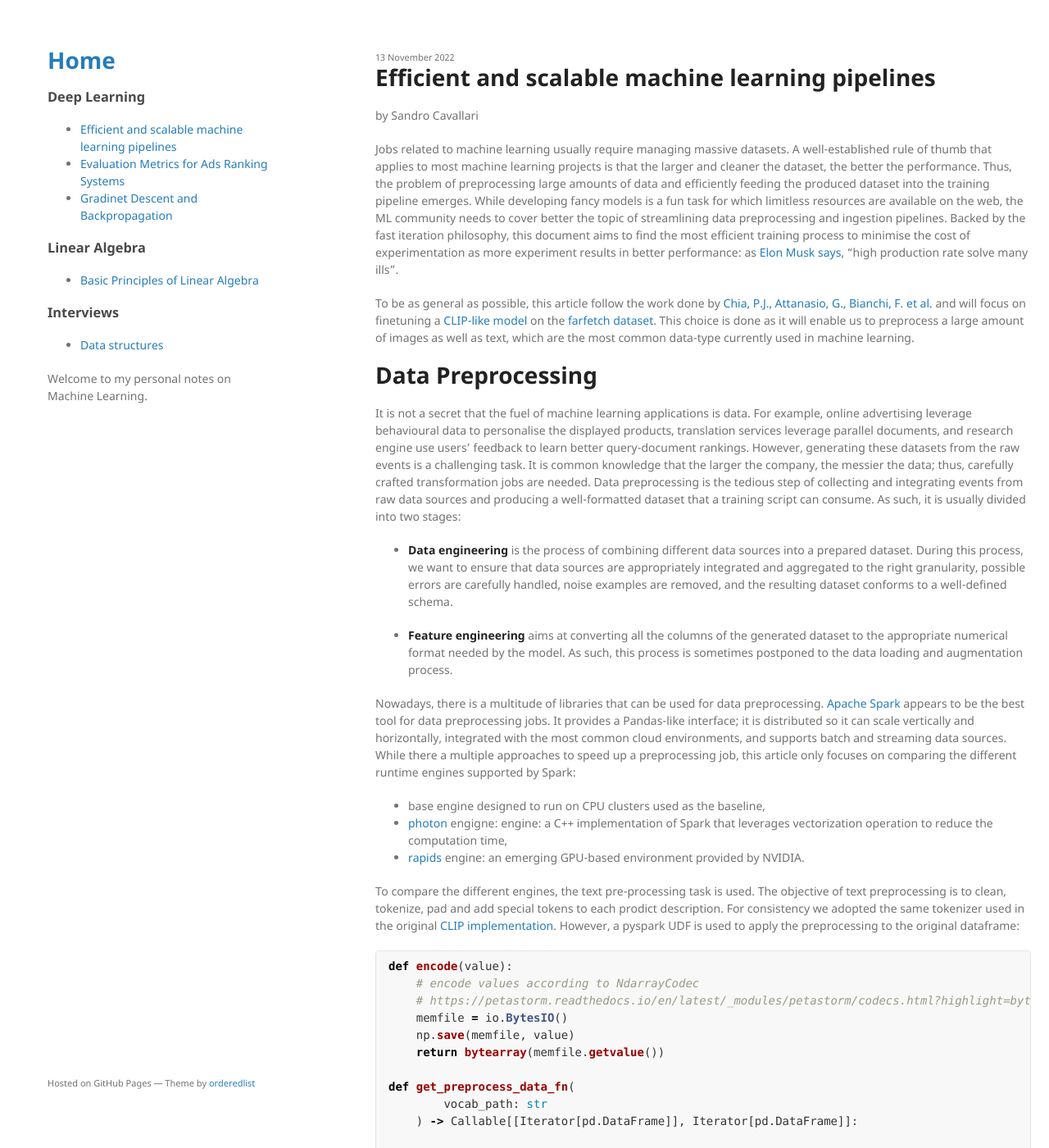
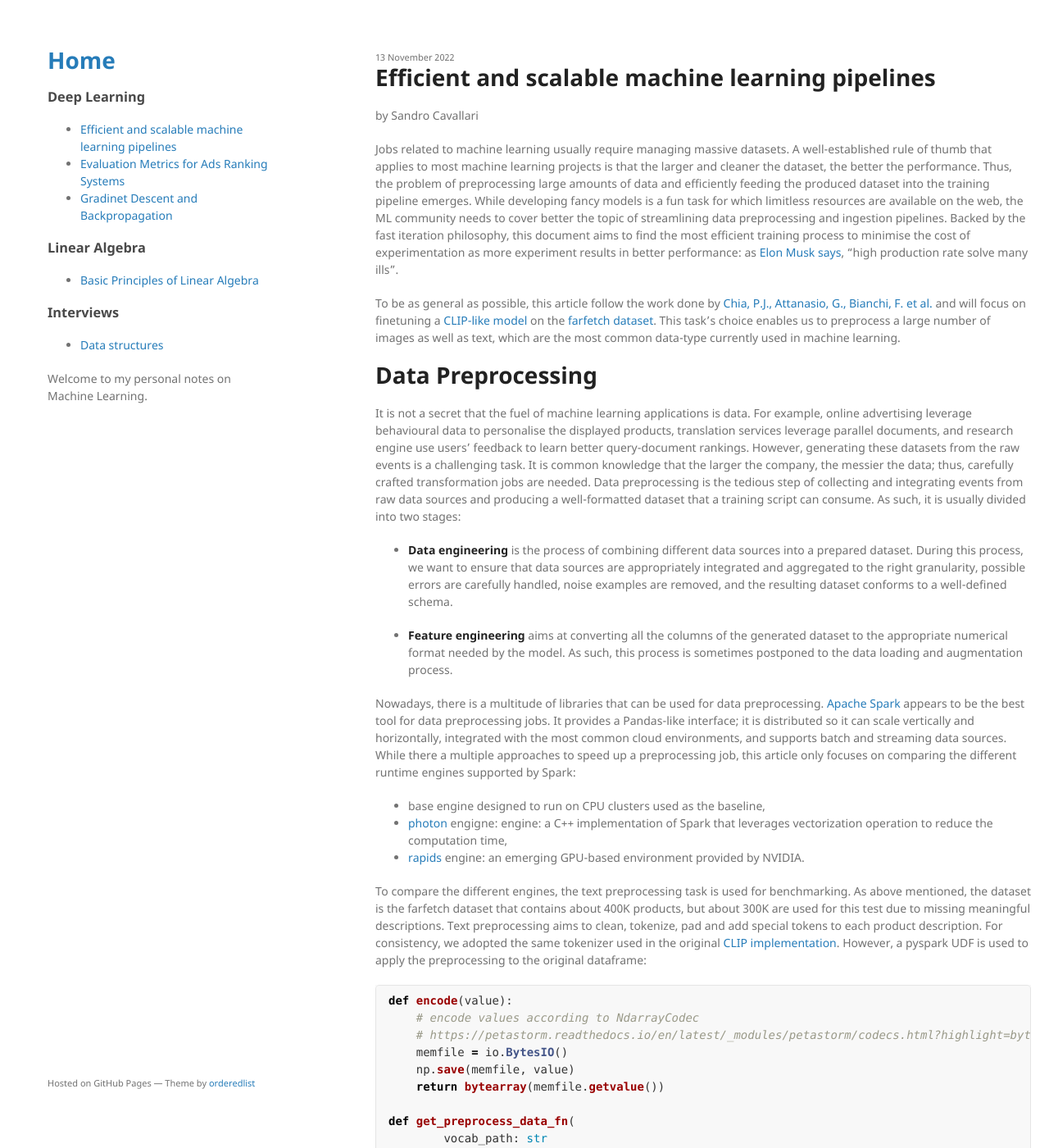
Before and after one commit to andompesta/andompesta.github.io, a Jekyll site: the page built from _posts/2022-11-13-efficent-data-preprocessing.md, in a window 1280 px wide and 1400 px high. Shown: the whole window at 82% size. Built offline with Jekyll 4.4.1, drawn with Linux system fonts in a browser that asks for light colours; some of the changed text lies outside the part shown.

Commit message:
update results and task description

````diff
--- a/_posts/2022-11-13-efficent-data-preprocessing.md
+++ b/_posts/2022-11-13-efficent-data-preprocessing.md
@@ -15,7 +15,7 @@
 
 
 To be as general as possible, this article follow the work done by [Chia, P.J., Attanasio, G., Bianchi, F. et al.](ref:chia) and will focus on finetuning a [CLIP-like model](https://openai.com/blog/clip/) on the [farfetch dataset](https://eval.ai/web/challenges/challenge-page/1721/overview).
-This choice is done as it will enable us to preprocess a large amount of images as well as text, which are the most common data-type currently used in machine learning.
+This task's choice enables us to preprocess a large number of images as well as text, which are the most common data-type currently used in machine learning.
 
 # Data Preprocessing
 
@@ -40,9 +40,10 @@
   - [rapids](https://www.nvidia.com/en-us/deep-learning-ai/software/rapids/){:target="_blank"} engine: an emerging GPU-based environment provided by NVIDIA.
 
 
-To compare the different engines, the text pre-processing task is used.
-The objective of text preprocessing is to clean, tokenize, pad and add special tokens to each prodict description.
-For consistency we adopted the same tokenizer used in the original [CLIP implementation](https://github.com/openai/CLIP/blob/main/clip/simple_tokenizer.py).
+To compare the different engines, the text preprocessing task is used for benchmarking.
+As above mentioned, the dataset is the farfetch dataset that contains about 400K products, but about 300K are used for this test due to missing meaningful descriptions.
+Text preprocessing aims to clean, tokenize, pad and add special tokens to each product description.
+For consistency, we adopted the same tokenizer used in the original [CLIP implementation](https://github.com/openai/CLIP/blob/main/clip/simple_tokenizer.py).
 However, a pyspark UDF is used to apply the preprocessing to the original dataframe:
 
 ```python
@@ -106,7 +107,7 @@
     )
     ...
 ```
-
+Cluster configuration and experiment results are reported in Tab. [[1]](tab:cluster_definition) and Fig. [[1]](fig:preprocessing_benchmark).
 
 <div style="text-align:center;" id="tab:cluster_definition">
     <p style="font-size:small;">
@@ -152,8 +153,10 @@
     </table>
 </div>
 
-Fig. 1 demonstrate how obtaining a 31.5 to 49% reduction in processing time just by adopting an accelerated engine. Rapids is the most promising option as it provides a 2x speedup at a competitive price w.r.t. the CPU baseline.
+The experiment result shows that a reduction of 31.5 to 49% in processing time achievable just by adopting an accelerated engine.
+Rapids is the most promising option as it provides a 2x speedup at a competitive price w.r.t. the CPU baseline.
 However, not that in this test, the dataset size is small compared to the available cluster memory, and special care is usually required when working with GPUs as it is pretty common to get out-of-bound memory errors.
+
 
 <div style="text-align:center;" id="fig:preprocessing_benchmark">
     <figure>
````
